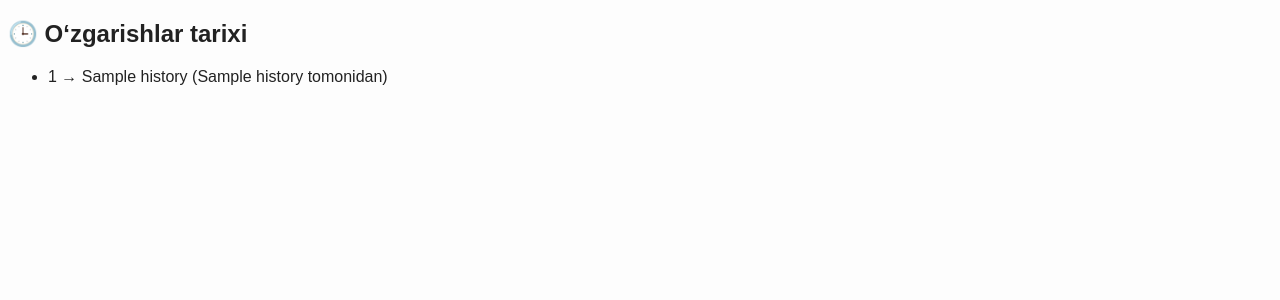
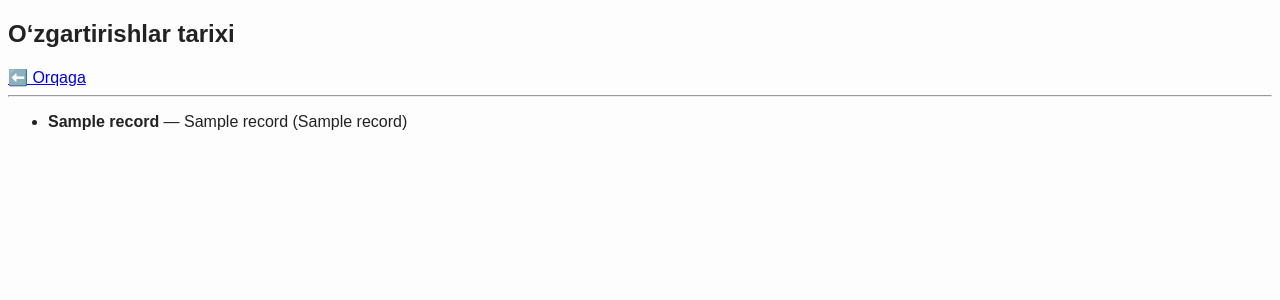
Before and after one commit to sole-3117/korxona, a Flask app: template templates/history.html in a window 1280 px wide. Shown: the top 300 px of the page. Run offline with Flask 3, Linux system fonts and the light colour scheme; the template is opened without the code that fills it: most values are stand-ins (such as "Sample title", 1, 10 or a date in 2020).

Commit message:
Update history.html

```diff
--- a/templates/history.html
+++ b/templates/history.html
@@ -1,15 +1,17 @@
 <!DOCTYPE html>
 <html>
 <head>
-  <title>O‘zgarishlar tarixi</title>
+  <title>Tarix</title>
   <link rel="stylesheet" href="/static/style.css">
 </head>
 <body>
-  <h2>🕒 O‘zgarishlar tarixi</h2>
+  <h2>O‘zgartirishlar tarixi</h2>
+  <a href="/dashboard">⬅️ Orqaga</a>
+  <hr>
   <ul>
-    {% for h in history %}
-      <li>{{h[0]}} → {{h[1]}} ({{h[2]}} tomonidan)</li>
-    {% endfor %}
+  {% for h in records %}
+    <li><b>{{ h[1] }}</b> — {{ h[2] }} ({{ h[3] }})</li>
+  {% endfor %}
   </ul>
 </body>
 </html>
```
